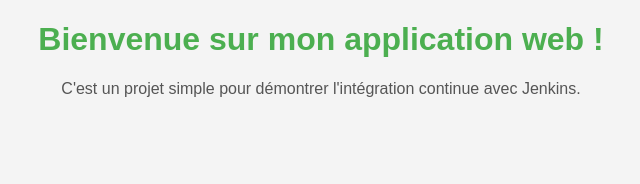
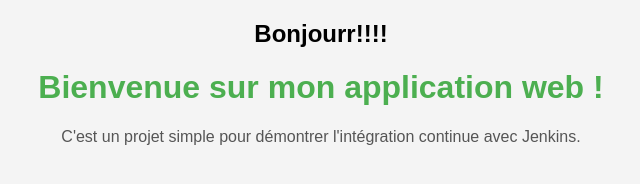
Before and after one commit to zoubaidisalmine1-sketch/tp3_devops, a plain HTML site: page index.html in a window 1280 px wide. Shown: the whole page, without its empty margins (319-959 px from the left). Drawn offline with Linux system fonts and the light colour scheme.

Commit message:
ajout de titre du niveau  h2

```diff
--- a/index.html
+++ b/index.html
@@ -7,6 +7,7 @@
 <link rel="stylesheet" href="style.css">
 </head>
 <body>
+<h2> Bonjourr!!!!</h2>
 <h1>Bienvenue sur mon application web !</h1>
 <p>C'est un projet simple pour démontrer l'intégration continue avec
 Jenkins.</p>
```
